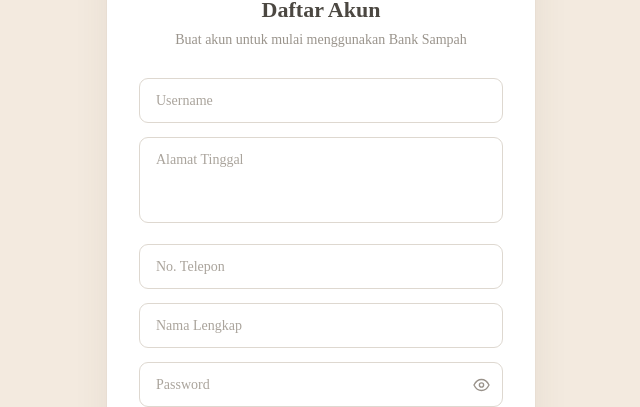
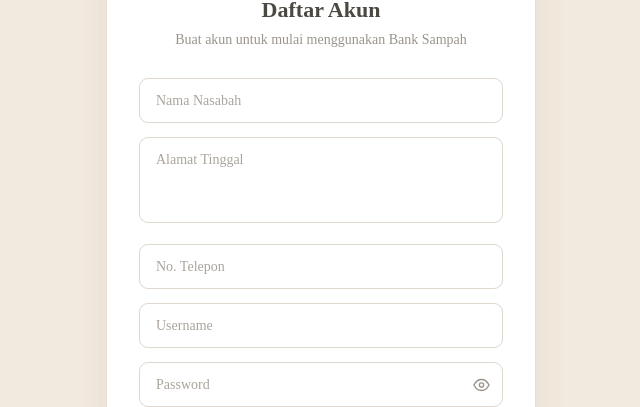
Before and after one commit to destina-18/bank-sampah, a Next.js app: page /nasabah-register in a window 1280 px wide. Shown: the part 212-619 px from the top of the page, without its empty margins (319-959 px from the left). Built offline with nearby package versions, Linux system fonts and the light colour scheme; no server answers.

Commit message:
fix: update nasabah account and profile

```diff
--- a/app/nasabah-register/page.tsx
+++ b/app/nasabah-register/page.tsx
@@ -21,7 +21,6 @@ export default function NasabahRegisterPage() {
   });
 
   const [foto, setFoto] = useState<File | null>(null);
-
   const [setuju, setSetuju] = useState(false);
 
   const [showPassword, setShowPassword] =
@@ -41,7 +40,9 @@ export default function NasabahRegisterPage() {
   const APP_KEY =
     process.env.NEXT_PUBLIC_APP_KEY || "";
 
-
+  // =========================
+  // HANDLE CHANGE
+  // =========================
   const handleChange = (
     e: ChangeEvent<HTMLInputElement | HTMLTextAreaElement>
   ) => {
@@ -57,6 +58,9 @@ export default function NasabahRegisterPage() {
     }
   };
 
+  // =========================
+  // HANDLE FOTO
+  // =========================
   const handleFotoChange = (
     e: ChangeEvent<HTMLInputElement>
   ) => {
@@ -99,6 +103,9 @@ export default function NasabahRegisterPage() {
     setFoto(file);
   };
 
+  // =========================
+  // HANDLE REGISTER
+  // =========================
   const handleRegister = async (
     e: FormEvent<HTMLFormElement>
   ) => {
@@ -186,21 +193,26 @@ export default function NasabahRegisterPage() {
       console.log(
         "================================="
       );
+
       console.log(
         "REGISTER NASABAH"
       );
+
       console.log(
         "Endpoint:",
         endpoint
       );
+
       console.log(
         "Has App Key:",
         Boolean(APP_KEY)
       );
+
       console.log(
         "Has Foto:",
         Boolean(foto)
       );
+
       console.log(
         "================================="
       );
@@ -247,6 +259,7 @@ export default function NasabahRegisterPage() {
           headers: {
             "x-app-key": APP_KEY,
           },
+
           body: formData,
         }
       );
@@ -321,6 +334,7 @@ export default function NasabahRegisterPage() {
         data?.message ||
           "Registrasi nasabah berhasil. Mengarahkan ke halaman login..."
       );
+
       setForm({
         namaNasabah: "",
         alamat: "",
@@ -347,6 +361,7 @@ export default function NasabahRegisterPage() {
           "/nasabah-login"
         );
       }, 1500);
+
     } catch (err: any) {
       console.error(
         "REGISTER ERROR:",
@@ -438,23 +453,19 @@ export default function NasabahRegisterPage() {
             {/* NAMA NASABAH */}
             <div>
               <label
-                htmlFor="UserName"
+                htmlFor="namaNasabah"
                 className="sr-only"
               >
-                User Name
+                Nama Nasabah
               </label>
 
               <input
                 id="namaNasabah"
                 name="namaNasabah"
                 type="text"
-                value={
-                  form.namaNasabah
-                }
-                onChange={
-                  handleChange
-                }
-                placeholder="Username"
+                value={form.namaNasabah}
+                onChange={handleChange}
+                placeholder="Nama Nasabah"
                 autoComplete="name"
                 disabled={loading}
                 className="w-full h-[45px] rounded-[9px] border border-[#DED8D0] bg-white px-4 text-sm text-[#514D47] placeholder:text-[#AAA49C] outline-none transition focus:border-[#B99C84] focus:ring-2 focus:ring-[#B99C84]/10 disabled:bg-[#F7F5F2] disabled:cursor-not-allowed"
@@ -473,12 +484,8 @@ export default function NasabahRegisterPage() {
               <textarea
                 id="alamat"
                 name="alamat"
-                value={
-                  form.alamat
-                }
-                onChange={
-                  handleChange
-                }
+                value={form.alamat}
+                onChange={handleChange}
                 placeholder="Alamat Tinggal"
                 rows={3}
                 disabled={loading}
@@ -499,12 +506,8 @@ export default function NasabahRegisterPage() {
                 id="telp"
                 name="telp"
                 type="tel"
-                value={
-                  form.telp
-                }
-                onChange={
-                  handleChange
-                }
+                value={form.telp}
+                onChange={handleChange}
                 placeholder="No. Telepon"
                 autoComplete="tel"
                 inputMode="tel"
@@ -516,24 +519,20 @@ export default function NasabahRegisterPage() {
             {/* USERNAME */}
             <div>
               <label
-                htmlFor="namalengkap"
+                htmlFor="username"
                 className="sr-only"
               >
-                Nama
+                Username
               </label>
 
               <input
-                id="namalengkap"
-                name="namalengkap"
+                id="username"
+                name="username"
                 type="text"
-                value={
-                  form.username
-                }
-                onChange={
-                  handleChange
-                }
-                placeholder="Nama Lengkap"
-                autoComplete="namalengkap"
+                value={form.username}
+                onChange={handleChange}
+                placeholder="Username"
+                autoComplete="username"
                 disabled={loading}
                 className="w-full h-[45px] rounded-[9px] border border-[#DED8D0] bg-white px-4 text-sm text-[#514D47] placeholder:text-[#AAA49C] outline-none transition focus:border-[#B99C84] focus:ring-2 focus:ring-[#B99C84]/10 disabled:bg-[#F7F5F2] disabled:cursor-not-allowed"
               />
@@ -556,12 +555,8 @@ export default function NasabahRegisterPage() {
                     ? "text"
                     : "password"
                 }
-                value={
-                  form.password
-                }
-                onChange={
-                  handleChange
-                }
+                value={form.password}
+                onChange={handleChange}
                 placeholder="Password"
                 autoComplete="new-password"
                 disabled={loading}
@@ -572,8 +567,7 @@ export default function NasabahRegisterPage() {
                 type="button"
                 onClick={() =>
                   setShowPassword(
-                    (prev) =>
-                      !prev
+                    (prev) => !prev
                   )
                 }
                 disabled={loading}
@@ -637,9 +631,7 @@ export default function NasabahRegisterPage() {
                 value={
                   form.konfirmasiPassword
                 }
-                onChange={
-                  handleChange
-                }
+                onChange={handleChange}
                 placeholder="Konfirmasi Password"
                 autoComplete="new-password"
                 disabled={loading}
@@ -656,8 +648,7 @@ export default function NasabahRegisterPage() {
                 type="button"
                 onClick={() =>
                   setShowConfirmPassword(
-                    (prev) =>
-                      !prev
+                    (prev) => !prev
                   )
                 }
                 disabled={loading}
@@ -717,9 +708,8 @@ export default function NasabahRegisterPage() {
                 htmlFor="foto"
                 className="block text-xs text-[#858078] mb-1.5"
               >
-                Foto Profil
+                Foto Profil{" "}
                 <span className="text-[#AAA49C]">
-                  {" "}
                   (opsional)
                 </span>
               </label>
@@ -729,9 +719,7 @@ export default function NasabahRegisterPage() {
                 name="foto"
                 type="file"
                 accept="image/jpeg,image/png"
-                onChange={
-                  handleFotoChange
-                }
+                onChange={handleFotoChange}
                 disabled={loading}
                 className="w-full text-xs text-[#77736D] file:mr-3 file:rounded-[8px] file:border-0 file:bg-[#EEE8E1] file:px-3 file:py-2 file:text-xs file:font-medium file:text-[#6F675F] hover:file:bg-[#E5DED6] disabled:opacity-60"
               />
--- a/components/nasabah-template/app-sidebar.tsx
+++ b/components/nasabah-template/app-sidebar.tsx
@@ -48,25 +48,12 @@ const menuItems = [
     path: "/nasabah/tukar-poin",
     icon: Gift,
   },
-  {
-    label: "Akun",
-    path: "/nasabah/akun",
-    icon: UserCircle,
-  },
 ];
 
 export function AppSidebar() {
   const pathname = usePathname();
   const router = useRouter();
-
-  // ======================================================
-  // LOGOUT
-  // ======================================================
-
   const logout = () => {
-    // ====================================================
-    // 1. HAPUS LOCAL STORAGE
-    // ====================================================
 
     localStorage.removeItem("token");
     localStorage.removeItem("accessToken");
@@ -78,19 +65,11 @@ export function AppSidebar() {
     localStorage.removeItem("user");
     localStorage.removeItem("role");
 
-    // ====================================================
-    // 2. HAPUS COOKIE AUTH NASABAH
-    // ====================================================
-
     document.cookie =
       "bank_sampah_token=; expires=Thu, 01 Jan 1970 00:00:00 GMT; path=/;";
 
     document.cookie =
       "bank_sampah_role=; expires=Thu, 01 Jan 1970 00:00:00 GMT; path=/;";
-
-    // ====================================================
-    // 3. HAPUS COOKIE AUTH LAMA / ALTERNATIF
-    // ====================================================
 
     document.cookie =
       "token=; expires=Thu, 01 Jan 1970 00:00:00 GMT; path=/;";
@@ -104,16 +83,8 @@ export function AppSidebar() {
     document.cookie =
       "role=; expires=Thu, 01 Jan 1970 00:00:00 GMT; path=/;";
 
-    // ====================================================
-    // 4. KEMBALI KE LANDING PAGE
-    // ====================================================
-
     window.location.replace("/");
   };
-
-  // ======================================================
-  // PROFILE NASABAH
-  // ======================================================
 
   const profile = {
     name: "Nasabah",
@@ -125,10 +96,6 @@ export function AppSidebar() {
       collapsible="offcanvas"
       className="border-r border-[#e5e0d5] bg-[#fbfaf7]"
     >
-      {/* ==================================================
-          HEADER
-      ================================================== */}
-
       <SidebarHeader className="border-b border-[#e8e4da] bg-[#fbfaf7] px-5 py-7">
         <div className="flex items-center gap-3">
 
@@ -152,11 +119,6 @@ export function AppSidebar() {
           </div>
         </div>
       </SidebarHeader>
-
-      {/* ==================================================
-          MENU
-      ================================================== */}
-
       <SidebarContent className="bg-[#fbfaf7] px-3 py-5">
         <SidebarGroup>
 
@@ -208,18 +170,8 @@ export function AppSidebar() {
           </SidebarMenu>
         </SidebarGroup>
       </SidebarContent>
-
-      {/* ==================================================
-          FOOTER
-      ================================================== */}
-
       <SidebarFooter className="border-t border-[#e8e4da] bg-[#fbfaf7] px-3 py-4">
         <SidebarMenu>
-
-          {/* =================================================
-              PROFILE / AKUN
-          ================================================= */}
-
           <SidebarMenuItem>
             <SidebarMenuButton
               tooltip="Akun"
@@ -271,11 +223,6 @@ export function AppSidebar() {
               </div>
             </SidebarMenuButton>
           </SidebarMenuItem>
-
-          {/* =================================================
-              LOGOUT
-          ================================================= */}
-
           <SidebarMenuItem>
             <SidebarMenuButton
               tooltip="Keluar"
```
